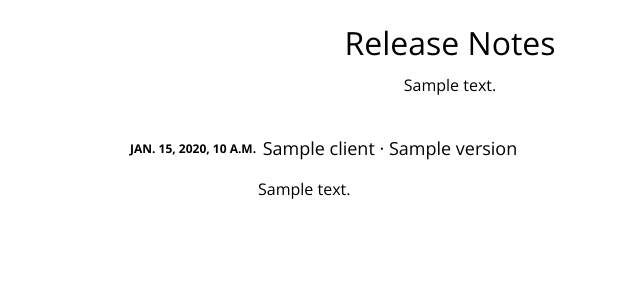
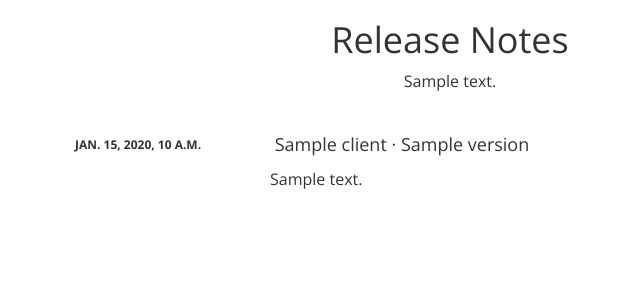
Before and after one commit to nickromano/product-release-notes, a Django app: template product_release_notes/templates/release_notes/list.html in a window 1280 px wide. Shown: the top 300 px of the page, without its empty margins (190-830 px from the left). Run offline with Django 3.2, Linux system fonts and the light colour scheme; the template is opened without the code that fills it: most values are stand-ins (such as "Sample title", 1, 10 or a date in 2020); some libraries are stand-ins or nearby versions.

Commit message:
Update release notes page styling

```diff
--- a/product_release_notes/templates/release_notes/list.html
+++ b/product_release_notes/templates/release_notes/list.html
@@ -6,6 +6,7 @@
 	<link rel="alternate" type="application/rss+xml" title="Release Notes RSS Feed" href="{{ request.scheme }}://{{ request.META.HTTP_HOST }}{% url 'release-notes-feed' %}">
 
 	<link href="https://fonts.googleapis.com/css?family=Open+Sans:300,400,700" rel="stylesheet">
+	<link href="https://maxcdn.bootstrapcdn.com/bootstrap/3.3.7/css/bootstrap.min.css" rel="stylesheet" type="text/css">
 	<link href="https://maxcdn.bootstrapcdn.com/font-awesome/4.7.0/css/font-awesome.min.css" rel="stylesheet" type="text/css">
 
 	<style type="text/css">
@@ -44,20 +45,6 @@
 		font-weight: 700;
 	}
 
-	/* Containers */
-	.container {
-		max-width: 640px;
-		margin: 0 auto;
-	}
-	.left {
-		width: 20%;
-    float: left;
-	}
-	.right {
-		width: 80%;
-		float: right;
-	}
-
 	/* Page Specific */
 	.release-note {
 		border-bottom: 1px solid #ccc;
@@ -78,26 +65,30 @@
 </div>
 
 <div class="container">
+	<div class="row">
+		<div class="col-md-8 col-md-offset-2">
 			{% for release_note in release_notes %}
 				<div class="row">
 					{% ifchanged %}
-			<div class="left text-upper text-small m-t-sm">
+						<div class="col-sm-3 text-upper text-small m-t-sm">
 							{{ release_note.release_date }}
 						</div>
 					{% endifchanged %}
-		<div class="right">
+					<div class="col-sm-9 {% ifchanged release_note.release_date %}{% else %}col-sm-offset-3{% endifchanged %}">
 						<div class="release-note">
 							<p class="m-b-sm font-light" style="font-size: 18px;">
 								<i style="font-size: 14px;" class="fa fa-{{ release_note.client.icon }}"></i>
 								{{ release_note.client.name }}
 								{% if release_note.version %} &middot; {{ release_note.version }}{% endif %}
 							</p>
-				<p style="white-space: pre;">{{ release_note.notes }}</p>
+							<p style="white-space: pre-wrap;">{{ release_note.notes }}</p>
 						</div>
 					</div>
 				</div>
 			{% endfor %}
 		</div>
+	</div>
+</div>
 
 </body>
 </html>
```
Lines whose indentation alone changed are shown as unchanged.
